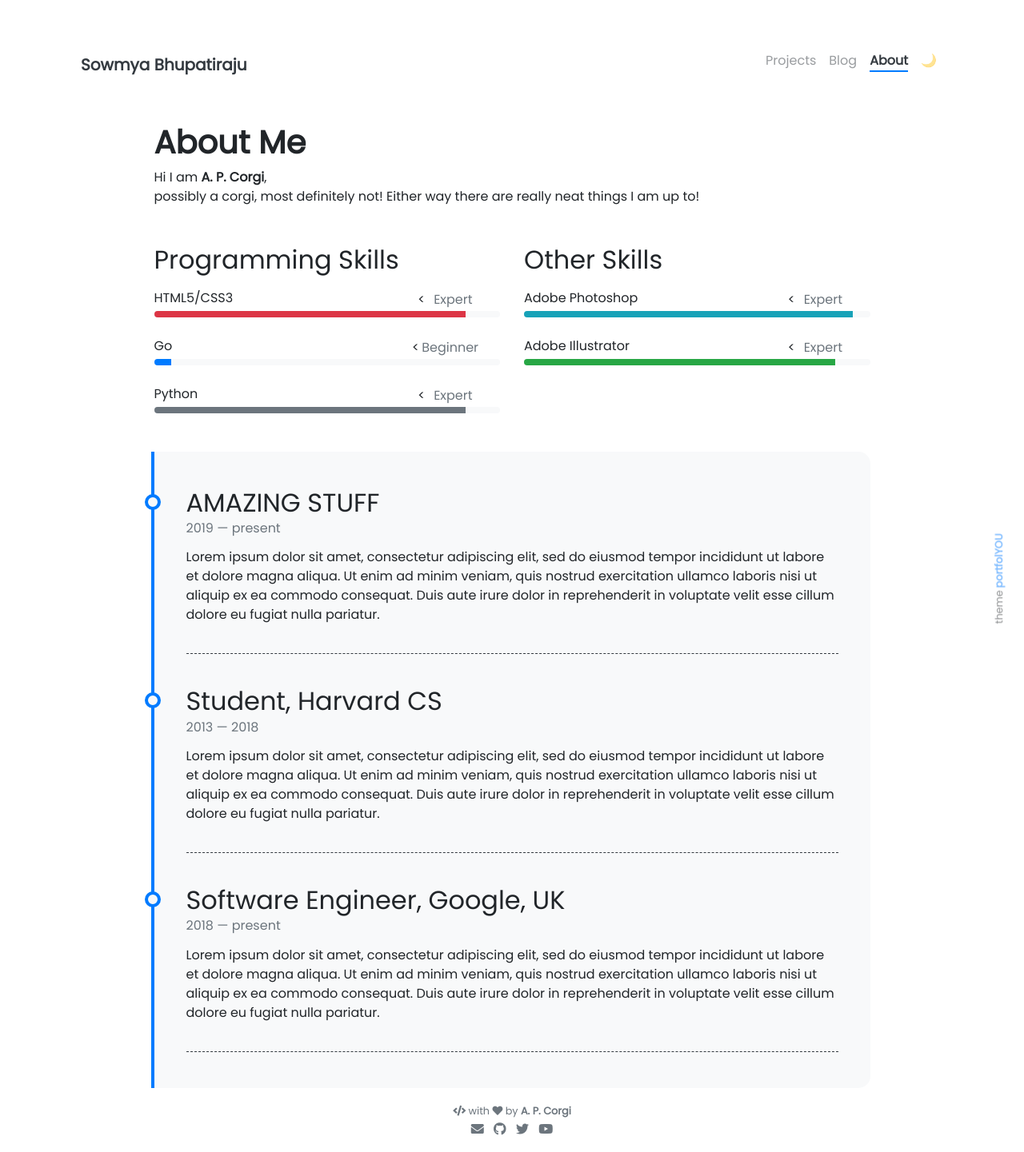
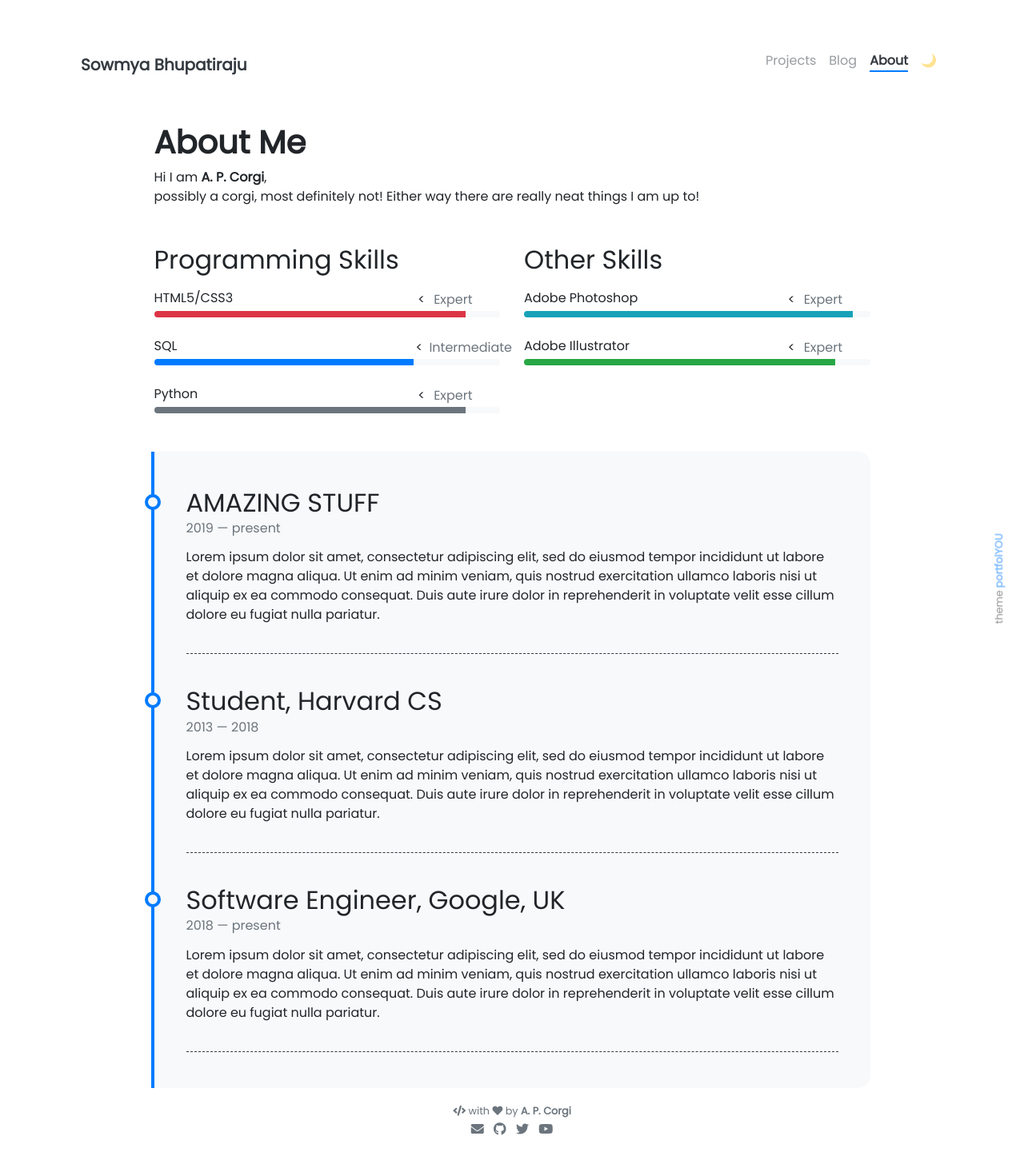
Before and after one commit to Sowmya-BH/Sowmya-BH.github.io, a Jekyll site: the page built from pages/about.md, in a window 1280 px wide. Shown: the whole page at 80% size. Built offline with Jekyll 4.4.1, drawn with Linux system fonts in a browser that asks for light colours; nearby versions of some CDN libraries.

Commit message:
Update programming-skills.yml

```diff
--- a/_data/programming-skills.yml
+++ b/_data/programming-skills.yml
@@ -3,9 +3,9 @@
   level: Expert
   color: danger
 
-- name: Go
-  percentage: 5
-  level: Beginner
+- name: SQL
+  percentage: 75
+  level: Intermediate
   color:
 
 - name: Python
```
